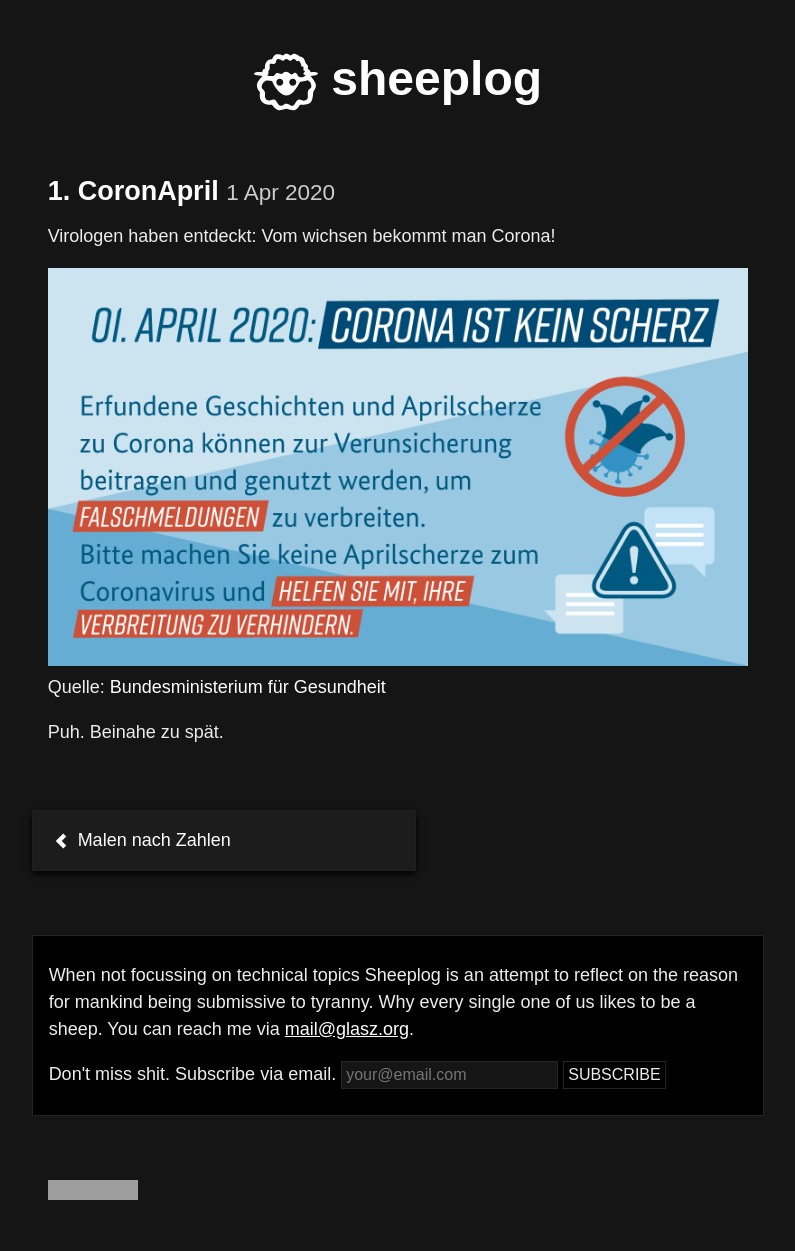
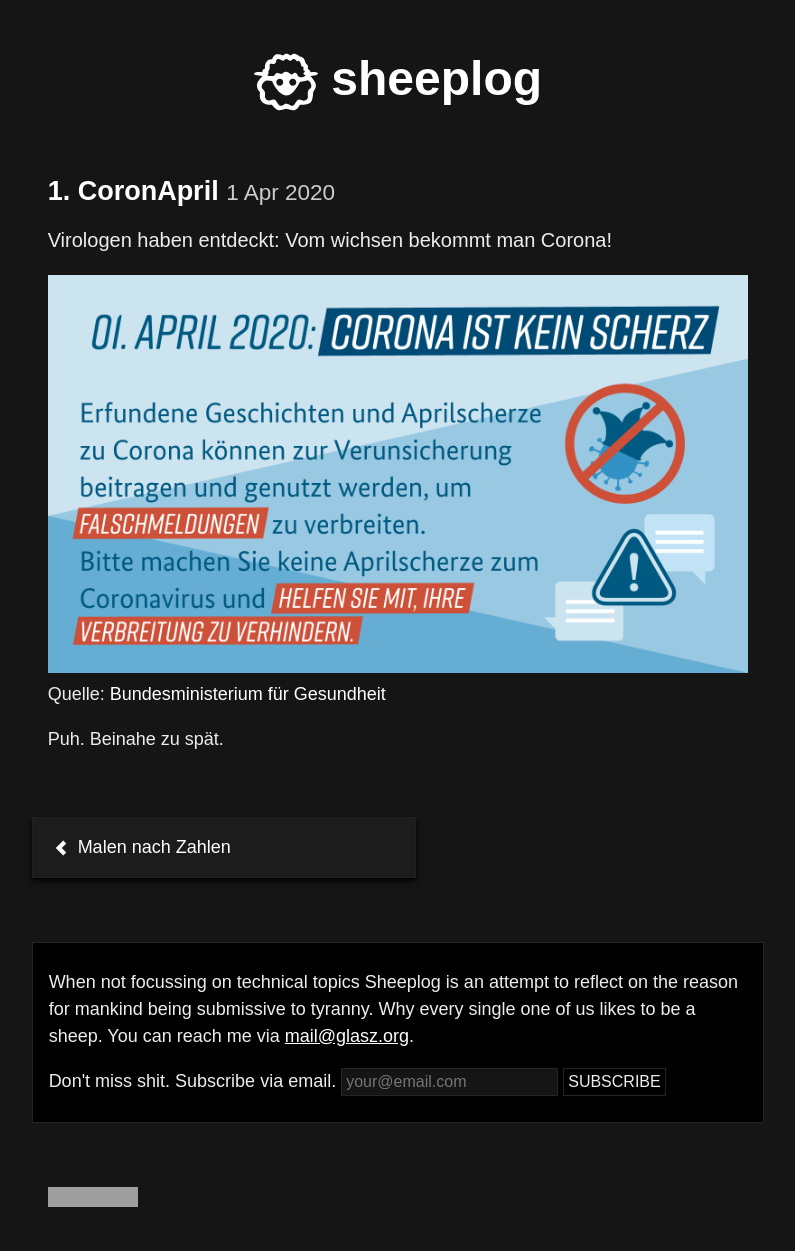
Before and after one commit to glaszig/glaszig.github.io, a Jekyll site: the page built from _posts/2020-04-01-1-coronapril.md, in a window 1280 px wide. Shown: the whole page, without its empty margins (242-1037 px from the left). Built offline with Jekyll 4.4.1, drawn with Linux system fonts in a browser that asks for light colours; grey boxes are pictures that could not be loaded.

Commit message:
added .lead class

```diff
--- a/_posts/2020-04-01-1-coronapril.md
+++ b/_posts/2020-04-01-1-coronapril.md
@@ -5,7 +5,10 @@ date: 2020-04-01 23:53:28 +0200
 tags: []
 ---
 
-Virologen haben entdeckt: Vom wichsen bekommt man Corona!
+<p class="lead">
+  Virologen haben entdeckt: Vom wichsen bekommt man Corona!
+</p>
+
 
 <figure>
 <img src="/static/sheeplog/coronapril.png" alt="CoronApril" style="width:100%">
--- a/static/sheeplog.scss
+++ b/static/sheeplog.scss
@@ -54,6 +54,7 @@ h1, h2, h3 {
 }
 
 p a { text-decoration: underline; }
+.lead { font-size: 1.25rem; }
 
 .brand {
   margin-bottom: 3rem;
```
